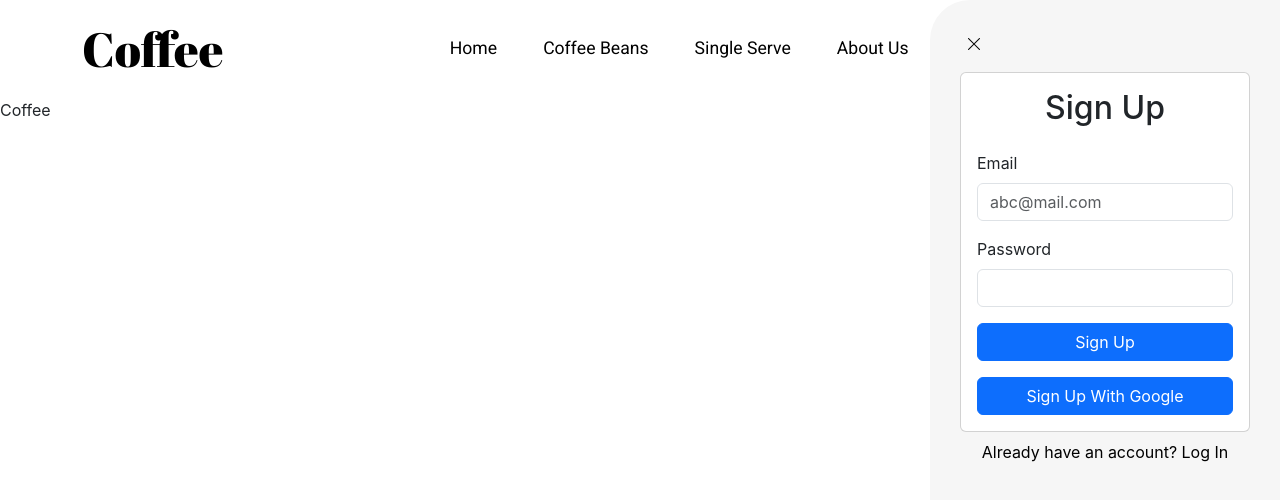
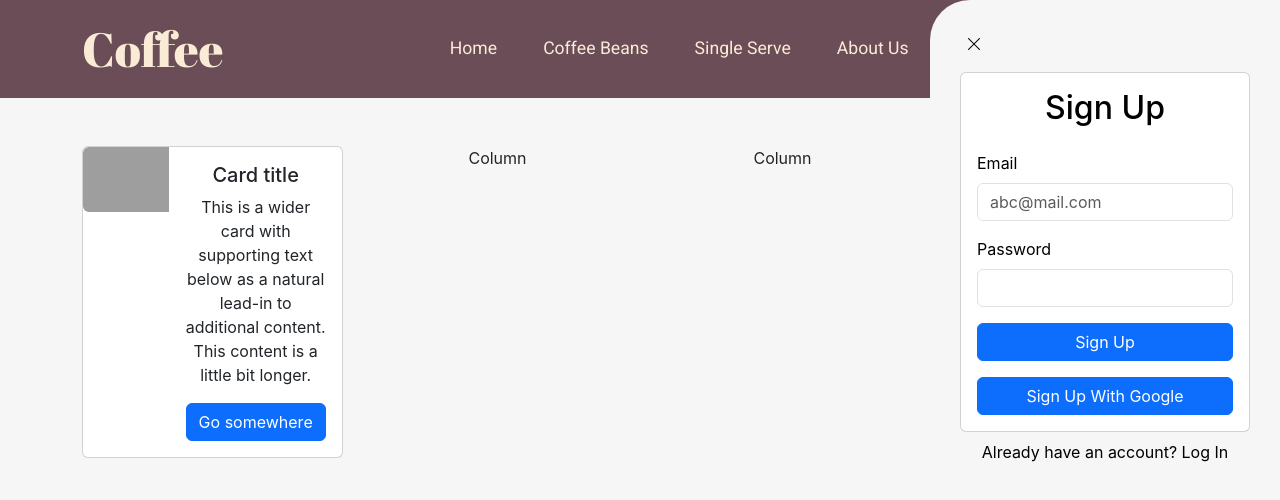
Before and after one commit to srburke/it354-coffee-project, a React (Create React App) app: page /coffee in a window 1280 px wide. Both pictures are taken after a click on the button 1167 px from the left and 48 px from the top of the page. Shown: the top 500 px of the page. Built offline with nearby package versions, Linux system fonts and the light colour scheme; grey boxes are pictures that could not be loaded; a web font is replaced by a local one.

Commit message:
Added card example to coffee beans page
Changed the navbar colors back to what you had originally put, does actually look better with that darker color.

```diff
--- a/src/components/Coffee.js
+++ b/src/components/Coffee.js
@@ -1,8 +1,35 @@
 import React from 'react'
+import '../styles/style.css'
 
 const Coffee = () => {
     return (
-        <div>Coffee</div>
+
+        <div className="container text-center" style={{ paddingTop: "3rem" }}>
+            <div className="row row-cols-1 row-cols-sm-2 row-cols-md-4">
+                <div className="col">
+                    <div className="card mb-3" style={{
+                        maxwidth: "540px"
+                    }}>
+                        <div className="row g-0">
+                            <div className="col-md-4">
+                                <img src="https://github.com/srburke/it354-coffee-project/blob/ed4ae02aa2f5ddb1d9cc09e7e8e4d9ba7a0345e9/src/images/starbucksmidroast.png" className="img-fluid rounded-start" alt="..."></img>
+                            </div>
+                            <div className="col-md-8">
+                                <div className="card-body">
+                                    <h5 className="card-title">Card title</h5>
+                                    <p className="card-text">This is a wider card with supporting text below as a natural lead-in to additional content. This content is a little bit longer.</p>
+                                    <a href="#" className="btn btn-primary">Go somewhere</a>
+                                </div>
+                            </div>
+                        </div>
+                    </div >
+                </div>
+                <div className="col">Column</div>
+                <div className="col">Column</div>
+                <div className="col">Column</div>
+            </div>
+        </div>
+
     )
 }
 
--- a/src/components/Home.js
+++ b/src/components/Home.js
@@ -4,7 +4,7 @@ import '../styles/home.css';
 const Home = () => {
     return (
         <div className="container-fluid" id="home">
-            <div className='container'>
+            <div className='container' id="about">
                 <div className="row justify-content-center align-items-center g-2">
                     <div className="col">
 
--- a/src/components/SignUp.js
+++ b/src/components/SignUp.js
@@ -41,17 +41,17 @@ const SignUp = () => {
         <>
             <Card>
                 <Card.Body>
-                    <h2 className='text-center mb-4'>Sign Up</h2>
+                    <h2 className='text-center mb-4' style={{ color: "black" }}>Sign Up</h2>
                     <Form>
                         <Form.Group id="email">
                             <div className="mb-3">
-                                <label for="" className="form-label">Email</label>
+                                <label for="" className="form-label" style={{ color: "black" }}>Email</label>
                                 <input type="email" onChange={(e) => setEmail(e.target.value)} class="form-control" name="" id="" aria-describedby="emailHelpId" placeholder="abc@mail.com" required></input>
                             </div>
                         </Form.Group>
                         <Form.Group id="password">
                             <div className="mb-3">
-                                <label for="" class="form-label">Password</label>
+                                <label for="" class="form-label" style={{ color: "black" }}>Password</label>
                                 <input type="password" onChange={(e) => setPassword(e.target.value)} class="form-control" name="" id="" placeholder="" required></input>
                             </div>
                         </Form.Group>
@@ -65,7 +65,7 @@ const SignUp = () => {
                     </Form>
                 </Card.Body>
             </Card>
-            <div className="w-100 text-center mt-2">
+            <div className="w-100 text-center mt-2" style={{ color: "black" }}>
                 Already have an account? Log In
             </div>
         </>
--- a/src/styles/home.css
+++ b/src/styles/home.css
@@ -1,7 +1,15 @@
+/* body {
+    background-color: white;
+} */
+
 #home {
-    background-color: #EFF9F0;
-    padding-top: 2em;
+    padding-top: 3em;
+    background-color: #f6f6f6;
+}
 
+#about {
+    background: white;
+    border-radius: 15px;
 }
 
 /*
--- a/src/styles/navbar.css
+++ b/src/styles/navbar.css
@@ -1,11 +1,12 @@
 .navbar {
-    background-color: #FFFFFF;
-    color: black;
+    background-color: #6b4d57;
+    color: antiquewhite;
 }
 
 .navbar-brand {
     font-size: 3rem;
     font-family: 'Abril Fatface';
+    color: antiquewhite
 }
 
 .nav-item {
@@ -15,13 +16,13 @@
 .nav-link {
     margin-right: 15px;
     margin-left: 15px;
-    color: black;
+    color: antiquewhite;
     font-size: 1.1rem
 }
 
 #icon {
     font-size: 1.1rem;
-    color: black;
+    color: antiquewhite;
 }
 
 span a,
--- /dev/null
+++ b/src/styles/style.css
@@ -0,0 +1,7 @@
+body {
+    background: #f6f6f6;
+}
+
+h2 {
+    color: black;
+}
```
Lines whose indentation alone changed are shown as unchanged.
